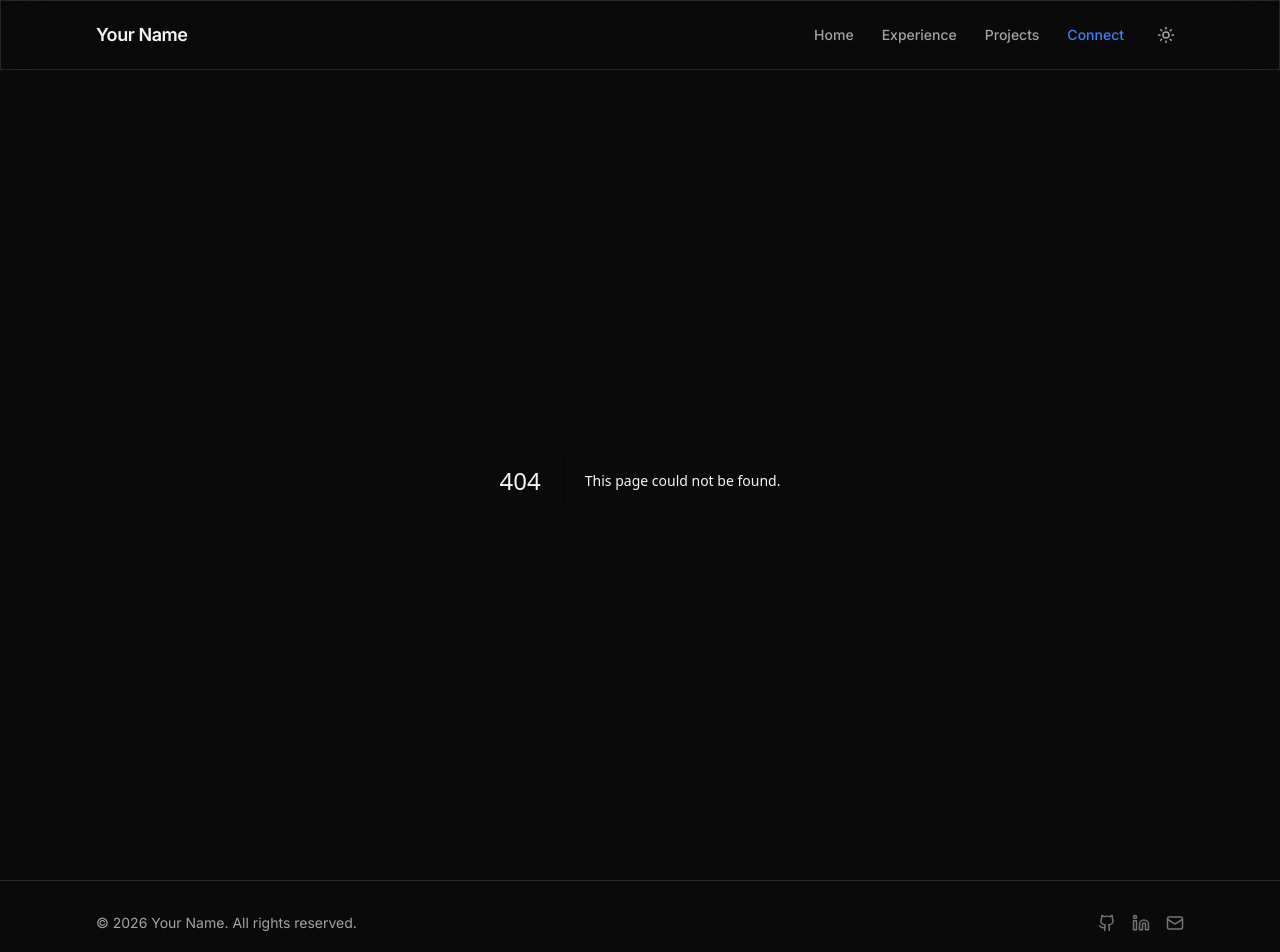
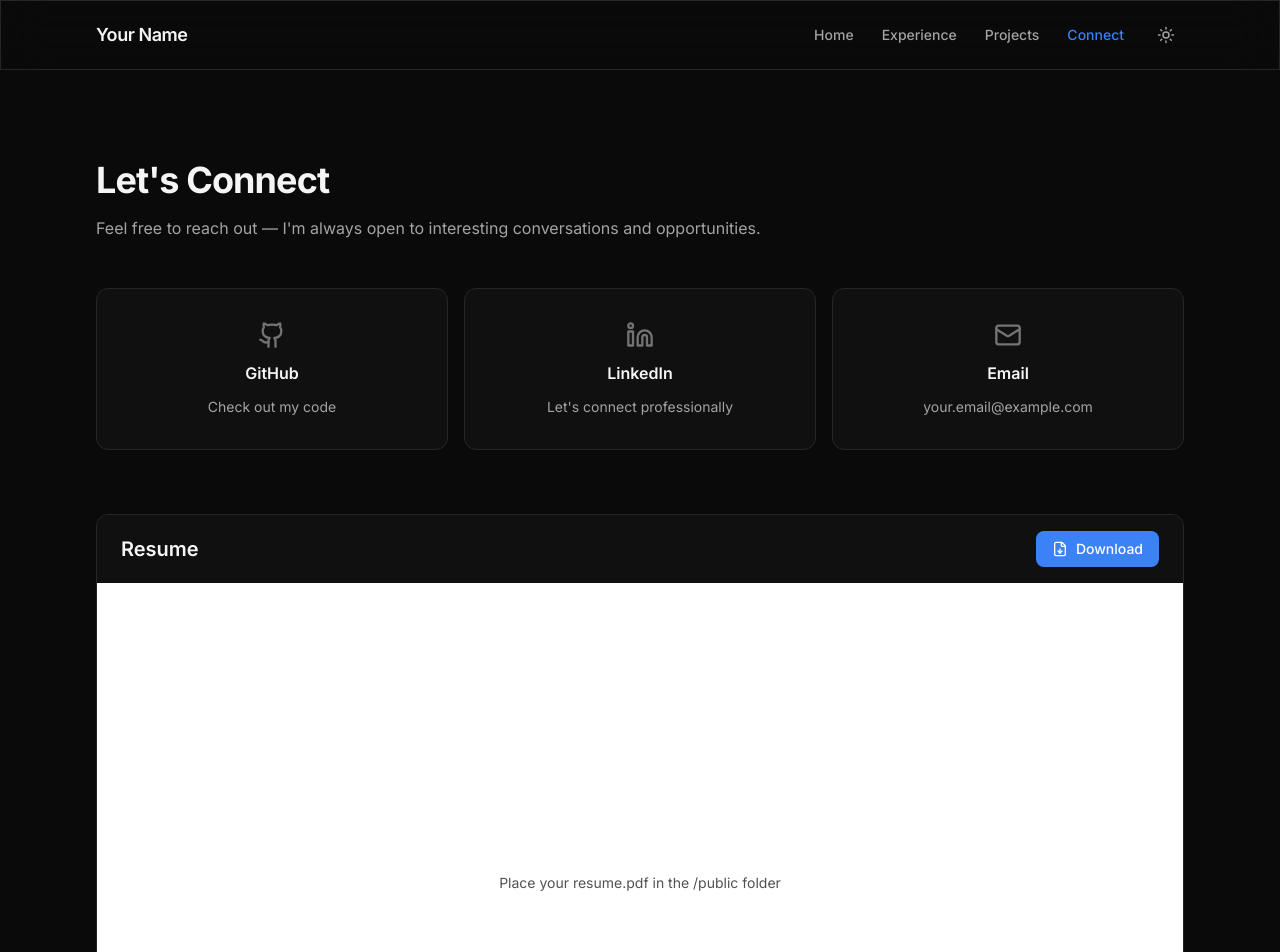
Before and after one commit to barmanax/personal-website-deployed, a Next.js app: page /connect in a window 1280 px wide. Before the commit this address had no page. Shown: the top 952 px of the page. Built offline with nearby package versions, Linux system fonts and the light colour scheme.

Commit message:
Add Connect page with social links and resume viewer
Social links displayed as hover-animated cards for GitHub, LinkedIn,
and Email. Resume section has an embedded PDF iframe with a download
button — place resume.pdf in /public to activate.

```diff
--- /dev/null
+++ b/src/app/connect/page.tsx
@@ -0,0 +1,107 @@
+"use client";
+
+import { FadeIn } from "@/components/FadeIn";
+import { PageTransition } from "@/components/PageTransition";
+import { siteConfig } from "@/data/content";
+import { Github, Linkedin, Mail, FileDown } from "lucide-react";
+
+const socialLinks = [
+  {
+    href: siteConfig.github,
+    icon: Github,
+    label: "GitHub",
+    description: "Check out my code",
+  },
+  {
+    href: siteConfig.linkedin,
+    icon: Linkedin,
+    label: "LinkedIn",
+    description: "Let's connect professionally",
+  },
+  {
+    href: `mailto:${siteConfig.email}`,
+    icon: Mail,
+    label: "Email",
+    description: siteConfig.email,
+  },
+];
+
+/** Connect page — social links and resume viewer */
+export default function ConnectPage() {
+  return (
+    <PageTransition>
+      <section className="section-container">
+        <FadeIn>
+          <h1 className="section-heading mb-4">Let&apos;s Connect</h1>
+          <p className="mb-12 text-surface-500 dark:text-surface-400">
+            Feel free to reach out — I&apos;m always open to interesting conversations
+            and opportunities.
+          </p>
+        </FadeIn>
+
+        {/* Social links grid */}
+        <div className="mb-16 grid gap-4 sm:grid-cols-3">
+          {socialLinks.map((link, i) => (
+            <FadeIn key={link.label} delay={i * 0.1}>
+              <a
+                href={link.href}
+                target={link.href.startsWith("mailto") ? undefined : "_blank"}
+                rel="noopener noreferrer"
+                className="group flex flex-col items-center gap-3 rounded-xl border
+                           border-surface-200 dark:border-surface-800 bg-surface-50
+                           dark:bg-surface-900/50 p-8 text-center transition-all
+                           duration-300 hover:border-accent/40 hover:-translate-y-1
+                           hover:shadow-lg hover:shadow-accent/5"
+              >
+                <link.icon
+                  size={28}
+                  className="text-surface-500 group-hover:text-accent transition-colors"
+                />
+                <h3 className="font-semibold group-hover:text-accent transition-colors">
+                  {link.label}
+                </h3>
+                <p className="text-sm text-surface-500 dark:text-surface-400">
+                  {link.description}
+                </p>
+              </a>
+            </FadeIn>
+          ))}
+        </div>
+
+        {/* Resume section */}
+        <FadeIn>
+          <div className="rounded-xl border border-surface-200 dark:border-surface-800 overflow-hidden">
+            <div className="flex items-center justify-between bg-surface-50 dark:bg-surface-900/50 px-6 py-4">
+              <h2 className="text-xl font-semibold">Resume</h2>
+              <a
+                href="/resume.pdf"
+                download
+                className="flex items-center gap-2 rounded-lg bg-accent px-4 py-2
+                           text-sm font-medium text-white hover:bg-accent-dark
+                           transition-colors"
+              >
+                <FileDown size={16} />
+                Download
+              </a>
+            </div>
+
+            {/* PDF embed — falls back gracefully if no PDF is present */}
+            <div className="relative h-[600px] w-full bg-surface-100 dark:bg-surface-900">
+              <iframe
+                src="/resume.pdf"
+                className="h-full w-full"
+                title="Resume"
+              />
+              {/* Fallback message if iframe doesn't load */}
+              <div className="absolute inset-0 flex items-center justify-center pointer-events-none">
+                <p className="text-surface-400 dark:text-surface-600 text-sm">
+                  Place your resume.pdf in the /public folder
+                </p>
+              </div>
+            </div>
+          </div>
+        </FadeIn>
+      </section>
+    </PageTransition>
+  );
+}
```
